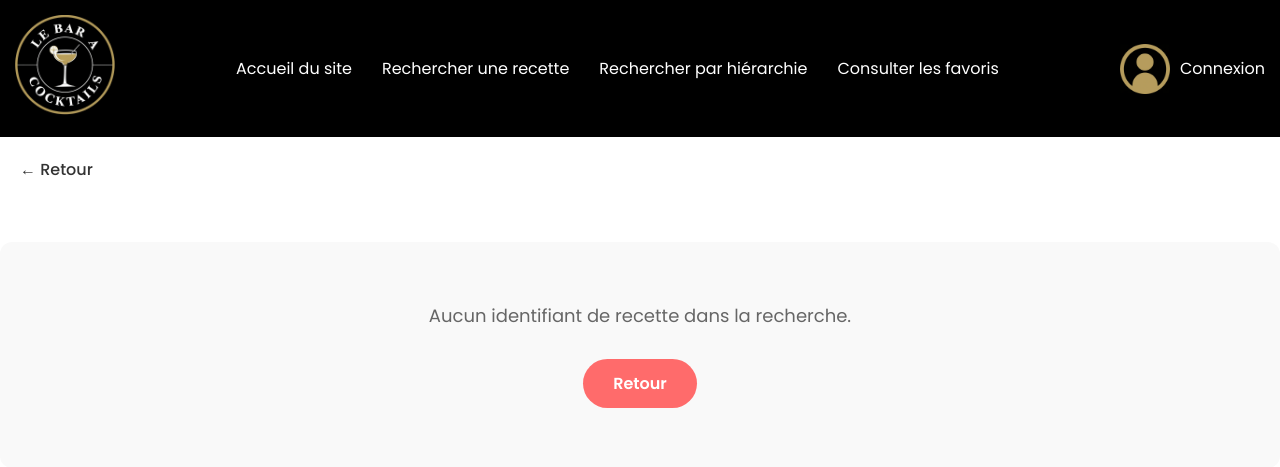
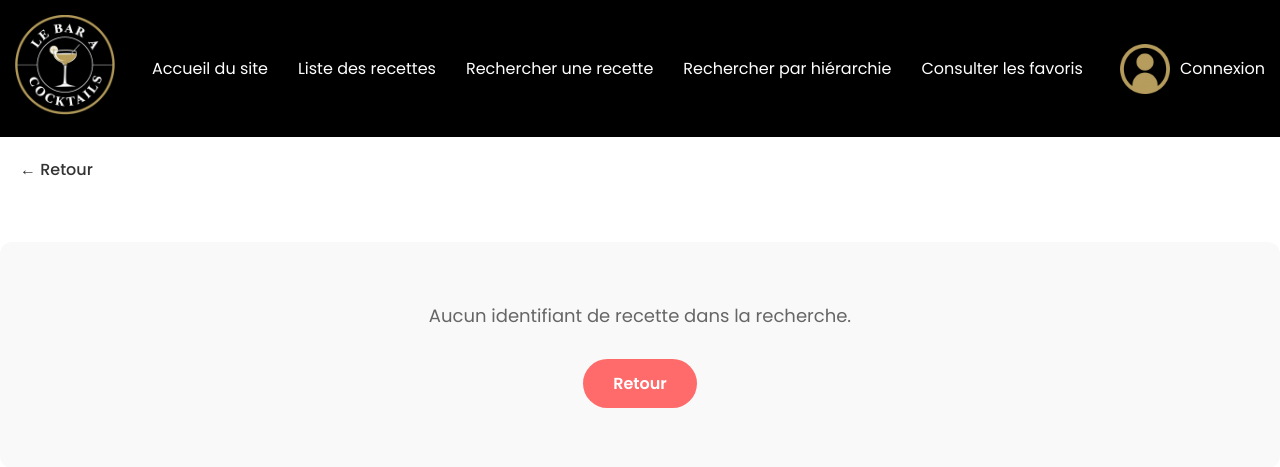
Before and after one commit to andreavltn/le-bar-a-cocktails, a PHP site: page /recette.php in a window 1280 px wide. Shown: the top 467 px of the page. Run offline with PHP 8.4, Linux system fonts and the light colour scheme.

Commit message:
ajout de découvrir-recettes dans les menus

```diff
--- a/accueil.php
+++ b/accueil.php
@@ -24,6 +24,7 @@
 
         <div class="banniere-bloc-milieu">
             <li class ="page-en-cours"><div>Accueil du site</div></li>
+            <li><a href="decouvrir-recettes.php">Liste des recettes</a></li>
             <li><a href="recherche.php">Rechercher une recette</a></li>
             <li><a href="hierarchie.php">Rechercher par hiérarchie</a></li>
             <li><a href="favoris.php">Consulter les favoris</a></li>
--- a/decouvrir-recettes.php
+++ b/decouvrir-recettes.php
@@ -24,6 +24,7 @@
 
         <div class="banniere-bloc-milieu">
             <li><a href="accueil.php">Accueil du site</a></li>
+            <li class="page-en-cours">Liste des recettes</a></li>
             <li><a href="recherche.php">Rechercher une recette</a></li>
             <li><a href="hierarchie.php">Rechercher par hiérarchie</a></li>
             <li><a href="favoris.php">Consulter les favoris</a></li>
--- a/favoris.php
+++ b/favoris.php
@@ -24,6 +24,7 @@
 
         <div class="banniere-bloc-milieu">
             <li><a href="accueil.php">Accueil du site</a></li>
+            <li><a href="decouvrir-recettes.php">Liste des recettes</a></li>
             <li><a href="recherche.php">Rechercher une recette</a></li>
             <li><a href="hierarchie.php">Rechercher par hiérarchie</a></li>
             <li class ="page-en-cours">Consulter les favoris</a></li>
--- a/hierarchie.php
+++ b/hierarchie.php
@@ -94,6 +94,7 @@ require_once("connect_db.php");
 
     <div class="banniere-bloc-milieu">
         <li><a href="accueil.php">Accueil du site</a></li>
+        <li><a href="decouvrir-recettes.php">Liste des recettes</a></li>
         <li><a href="recherche.php">Rechercher une recette</a></li>
         <li class="page-en-cours">Rechercher par hiérarchie</a></li>
         <li><a href="favoris.php">Consulter les favoris</a></li>
--- a/recette.php
+++ b/recette.php
@@ -24,6 +24,7 @@
 
         <div class="banniere-bloc-milieu">
             <li><a href="accueil.php">Accueil du site</a></li>
+            <li><a href="decouvrir-recettes.php">Liste des recettes</a></li>
             <li><a href="recherche.php">Rechercher une recette</a></li>
             <li><a href="hierarchie.php">Rechercher par hiérarchie</a></li>
             <li><a href="favoris.php">Consulter les favoris</a></li>
--- a/recherche.php
+++ b/recherche.php
@@ -51,6 +51,7 @@ while ($alim = mysqli_fetch_assoc($recette)) $contenu_recette [] = $alim;
 
         <div class="banniere-bloc-milieu">
             <li><a href="accueil.php">Accueil du site</a></li>
+            <li><a href="decouvrir-recettes.php">Liste des recettes</a></li>
             <li class ="page-en-cours">Rechercher une recette</a></li>
             <li><a href="hierarchie.php">Rechercher par hiérarchie</a></li>
             <li><a href="favoris.php">Consulter les favoris</a></li>
```
